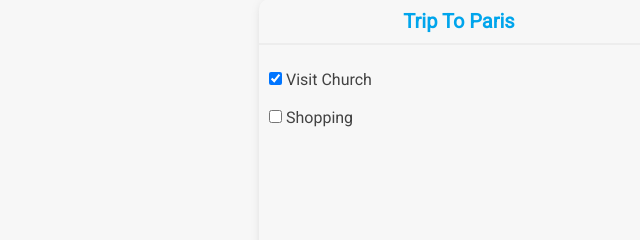
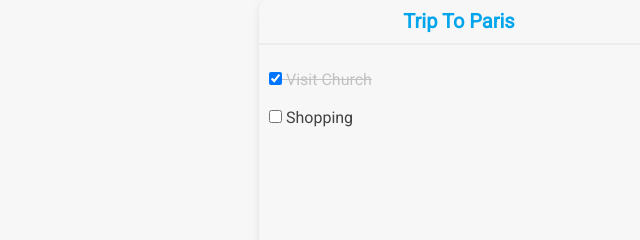
Before and after one commit to Sunilxo/CSS-Project-1, a plain HTML site: page index2.html in a window 1280 px wide. Shown: the part 199-439 px from the top of the page, 181-821 px from the left. Drawn offline with Linux system fonts and the light colour scheme; a web font is replaced by a local one.

Commit message:
Update index2.html

```diff
--- a/index2.html
+++ b/index2.html
@@ -29,7 +29,7 @@
     <a href="./index3.html">Trip To Paris</a> </h5>
     <form action="#">
         <div class="checks">
-    <span class="del"> <input type="checkbox" id="church" name="church" checked> Visit Church</span>
+    <span class="blur"> <input type="checkbox" id="church" name="church" checked> Visit Church</span>
         <br> <br>
         <input type="checkbox" id="shopping" name="shopping"> Shopping
     </div>
```
